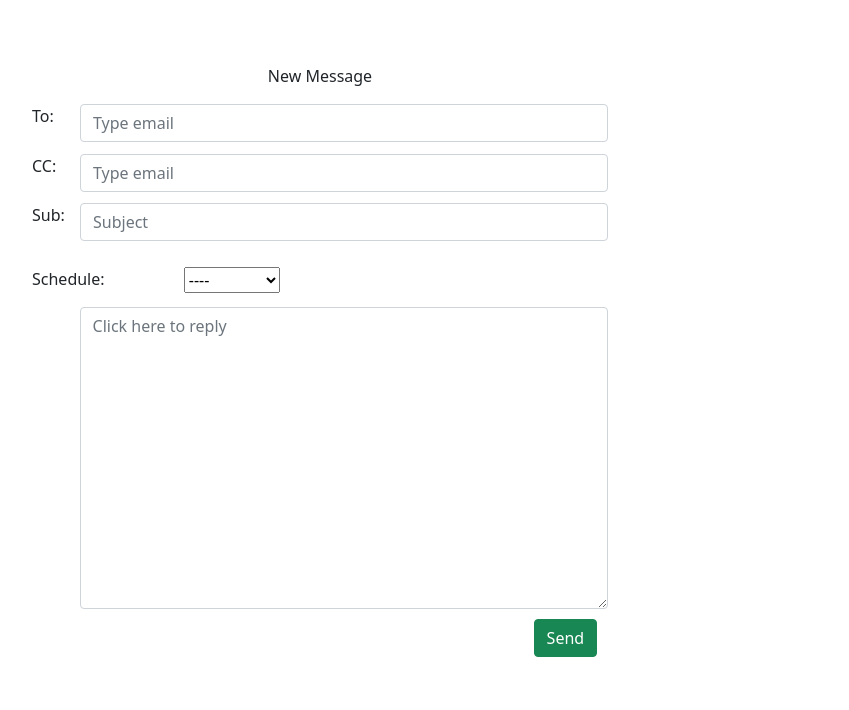
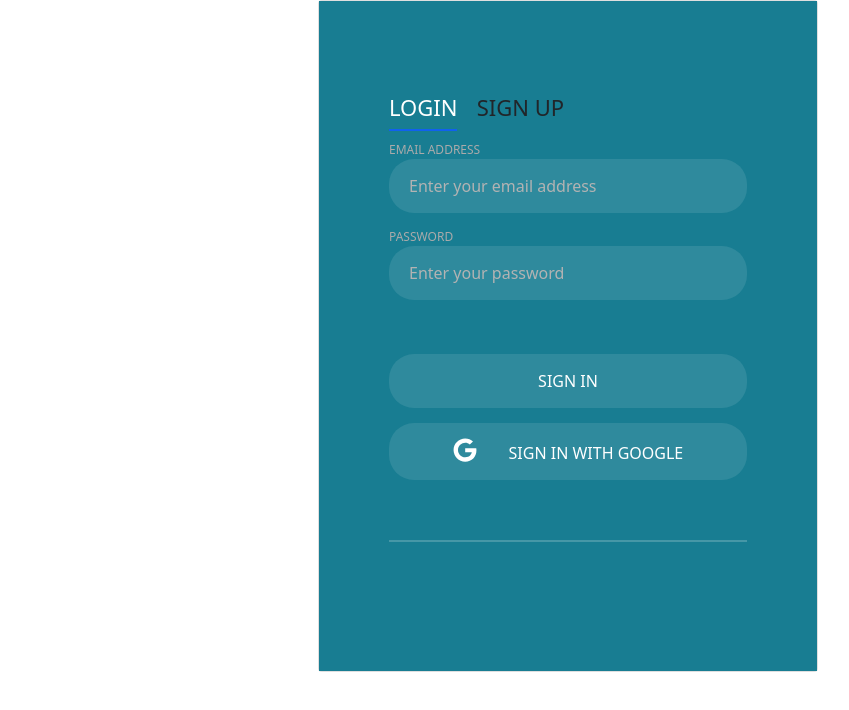
Before and after one commit to dhruvpeter/flipr_email, a React (Create React App) app: page / in a window 1280 px wide. Shown: the top 710 px of the page, without its empty margins (96-945 px from the left). Built offline with nearby package versions, Linux system fonts and the light colour scheme; the HTML template or start-up script is replaced by a standard one.

Commit message:
add router

```diff
--- a/src/App.js
+++ b/src/App.js
@@ -7,11 +7,40 @@ import History from "./components/History/History";
 import Home from "./components/Home/Home";
 import Compose from "./components/Compose/Compose";
 import Profile from "./components/Profile/Profile"
+import { useState } from "react";
 
-function App() {
+function App(props) {
+
   return (
     <div className="App">
-      <Compose token={'eyJhbGciOiJIUzI1NiIsInR5cCI6IkpXVCJ9.eyJpZCI6IjYwZDgzYmIyY2E2ODM4NmI1ZDg3YjNkMiIsImlhdCI6MTYyNDc4MzgwMH0.KLk2ZoA36SrUj0f4ig1pbOYBg7vkfZYKkaWyoBKXXxk'}/>
+
+      <Router>
+        <Route
+          path='/'
+          exact
+          render={(props) => (
+            <Login />
+          )}
+        />
+        <Route
+          path='/home'
+          render={(props) => (
+            <Home {...props} token={localStorage.getItem('token')} />
+          )}
+        />
+        <Route
+          path='/history'
+          render={(props)=>{
+            <History {...props} token={localStorage.getItem('token')} />
+          }}
+        />
+        <Route
+          path='/compose'
+          render={(props)=>{
+            <Compose {...props} token={localStorage.getItem('token')} />
+          }}
+        />
+      </Router>
     </div>
   );
 }
--- a/src/components/Compose/Compose.js
+++ b/src/components/Compose/Compose.js
@@ -1,4 +1,4 @@
-import React , {useState} from 'react'
+import React , {useEffect, useState} from 'react'
 import './Compose.css'
 import 'bootstrap/dist/css/bootstrap.min.css'
 import DatePicker from 'react-date-picker'
@@ -6,7 +6,12 @@ import TimePicker from 'react-time-picker'
 import Month from './Monthly'
 import axios from 'axios'
 
-export default function Compose({ token }) {
+export default function Compose({token}) {
+
+    useEffect((token) => {
+        console.log('Token', token);
+    })
+
     const [input, setinput] = useState({
         to:'',
         cc:[],
--- a/src/components/Home/Home.js
+++ b/src/components/Home/Home.js
@@ -3,16 +3,17 @@ import React, { useEffect, useState } from "react";
 import { Table } from "react-bootstrap";
 import "./Home.css";
 
-export default function Home({ token }) {
+export default function Home(props) {
 
   const [mails, setMails] = useState([]);
 
   useEffect(async () => {
+    console.log(props);
     const res = await axios({
       method: 'GET',
       url: 'http://localhost:3000/api/emails/scheduled',
       headers: {
-        authorization: `BEARER ${token}`
+        authorization: `BEARER ${props.token}`
       }
     });
     console.log(res.data);
--- a/src/components/Login/Login.js
+++ b/src/components/Login/Login.js
@@ -2,40 +2,55 @@ import React , {useState} from 'react'
 import './Login.css'
 import { FontAwesomeIcon } from '@fortawesome/react-fontawesome'
 import { faGoogle} from '@fortawesome/free-brands-svg-icons'
+import axios from 'axios';
+import { useHistory } from 'react-router';
 
 
-export default function Login() {
+export default function Login({ setToken }) {
     const [username, setusername] = useState('');
     const [password,setPassword] = useState('');
+
+    const history = useHistory();
+
+    const handleSignIn = async (e) => {
+        e.preventDefault();
+
+        console.log(username, password);
+        const res = await axios.post('http://localhost:3000/auth/login', { email: username, password });
+        console.log(res.data.token);
+        localStorage.setItem('token', res.data.token)
+
+        history.push('/home');
+    }
 
     return (
 
         <div>
-            <div class="row">
-                <div class="col-md-6 mx-auto p-0">
-                    <div class="card">
-                        <div class="login-box">
-                            <div class="login-snip"> <input id="tab-1" type="radio" name="tab" class="sign-in" checked/><label for="tab-1" class="tab">Login</label> <input id="tab-2" type="radio" name="tab" class="sign-up"/><label for="tab-2" class="tab">Sign Up</label>
-                                <div class="login-space">
-                                    <div class="login">
-                                        <div class="group"> <label for="user" class="label">Email Address</label> <input id="user" type="text" class="input" placeholder="Enter your email address" value={username} onChange = {(e) => setusername(e.target.value)}/> </div>
-                                        <div class="group"> <label for="pass" class="label">Password</label> <input id="pass" type="password" class="input" data-type="password" placeholder="Enter your password" value={password} onChange = {(e) => setPassword(e.target.value)}/> </div>
+            <div className="row">
+                <div className="col-md-6 mx-auto p-0">
+                    <div className="card">
+                        <div className="login-box">
+                            <div className="login-snip"> <input id="tab-1" type="radio" name="tab" className="sign-in" checked/><label for="tab-1" className="tab">Login</label> <input id="tab-2" type="radio" name="tab" className="sign-up"/><label for="tab-2" className="tab">Sign Up</label>
+                                <div className="login-space">
+                                    <div className="login">
+                                        <div className="group"> <label for="user" className="label">Email Address</label> <input id="user" type="text" className="input" placeholder="Enter your email address" value={username} onChange = {(e) => setusername(e.target.value)}/> </div>
+                                        <div className="group"> <label for="pass" className="label">Password</label> <input id="pass" type="password" className="input" data-type="password" placeholder="Enter your password" value={password} onChange = {(e) => setPassword(e.target.value)}/> </div>
                                         <div className="sign">
-                                        <div class="group"> <input type="submit" class="button" value="Sign In" onClick={() => console.log(username,password)}/> </div>
-                                        <div class="group"> <button  className="button"><FontAwesomeIcon icon={faGoogle} style={{marginRight:"10%",fontSize:"1.5rem"}}  /><span className="buttonText">Sign in with Google</span></button> </div>
+                                        <div className="group"> <input type="submit" className="button" value="Sign In" onClick={handleSignIn}/> </div>
+                                        <div className="group"> <button  className="button"><FontAwesomeIcon icon={faGoogle} style={{marginRight:"10%",fontSize:"1.5rem"}}  /><span className="buttonText">Sign in with Google</span></button> </div>
                                         </div>
-                                        <div class="hr"></div>
-                                        {/* <div class="foot"> <a href="#">Forgot Password?</a> </div> */}
+                                        <div className="hr"></div>
+                                        {/* <div className="foot"> <a href="#">Forgot Password?</a> </div> */}
                                     </div>
-                                    <div class="sign-up-form">
-                                        <div class="group"> <label for="user" class="label">Email Address</label> <input id="user" type="text" class="input" placeholder="Enter your email address" value={username} onChange = {(e) => setusername(e.target.value)}/> </div>
-                                        <div class="group"> <label for="pass" class="label">Password</label> <input id="pass" type="password" class="input" data-type="password" placeholder="Create your password"value={password} onChange = {(e) => setPassword(e.target.value)}/> </div>
+                                    <div className="sign-up-form">
+                                        <div className="group"> <label for="user" className="label">Email Address</label> <input id="user" type="text" className="input" placeholder="Enter your email address" value={username} onChange = {(e) => setusername(e.target.value)}/> </div>
+                                        <div className="group"> <label for="pass" className="label">Password</label> <input id="pass" type="password" className="input" data-type="password" placeholder="Create your password"value={password} onChange = {(e) => setPassword(e.target.value)}/> </div>
 
-                                        {/* <div class="group"> <label for="pass" class="label">Email Address</label> <input id="pass" type="text" class="input" placeholder="Enter your email address"/> </div > */}
+                                        {/* <div className="group"> <label for="pass" className="label">Email Address</label> <input id="pass" type="text" className="input" placeholder="Enter your email address"/> </div > */}
                                         <div className="sign">
-                                        <div class="group"> <input type="submit" class="button" value="Sign Up"/> </div></div>
-                                        <div class="hr"></div>
-                                        {/* <div class="foot"> <label for="tab-1">Already Member?</label> </div> */}
+                                        <div className="group"> <input type="submit" className="button" value="Sign Up"/> </div></div>
+                                        <div className="hr"></div>
+                                        {/* <div className="foot"> <label for="tab-1">Already Member?</label> </div> */}
                                     </div>
                                 </div>
                             </div>
```
